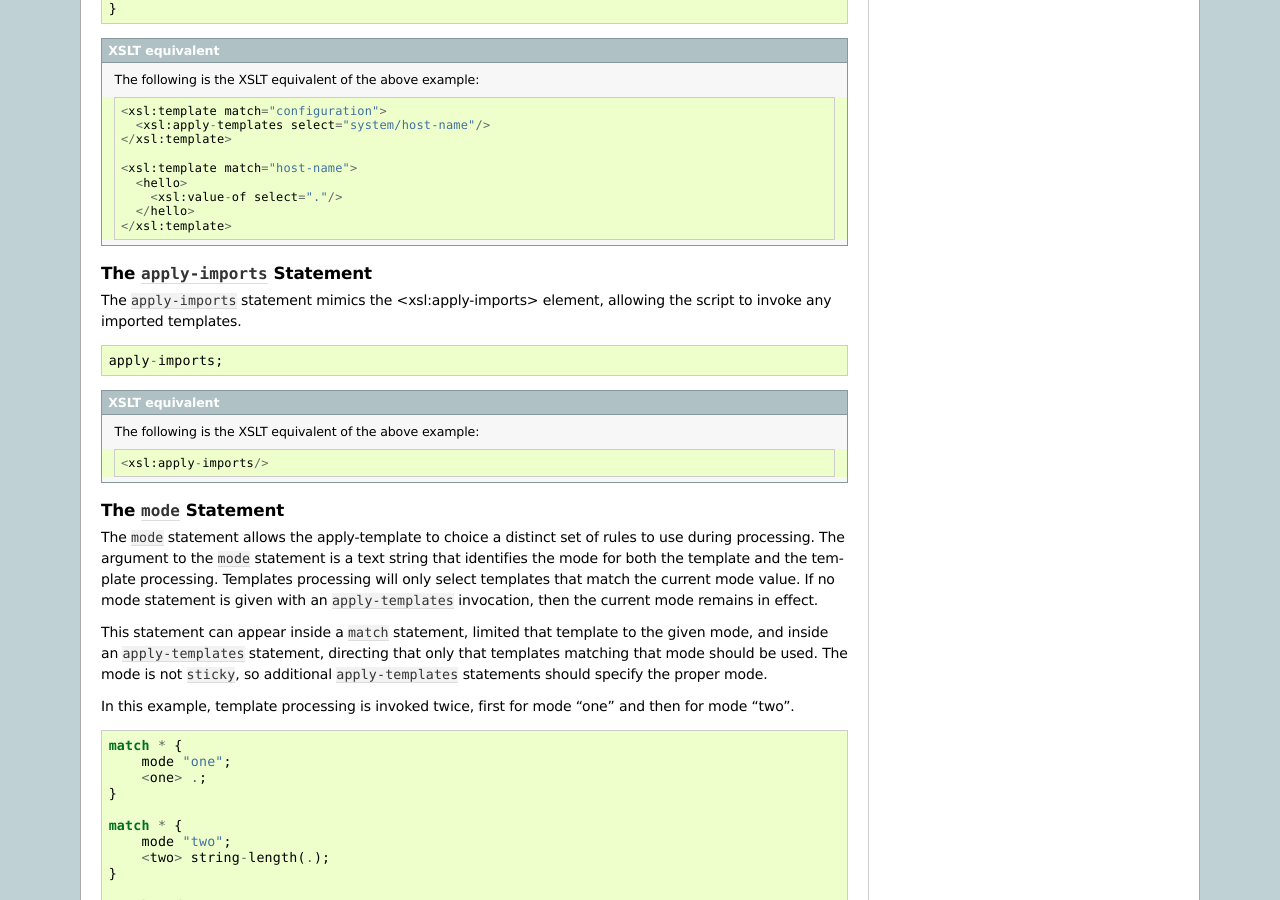
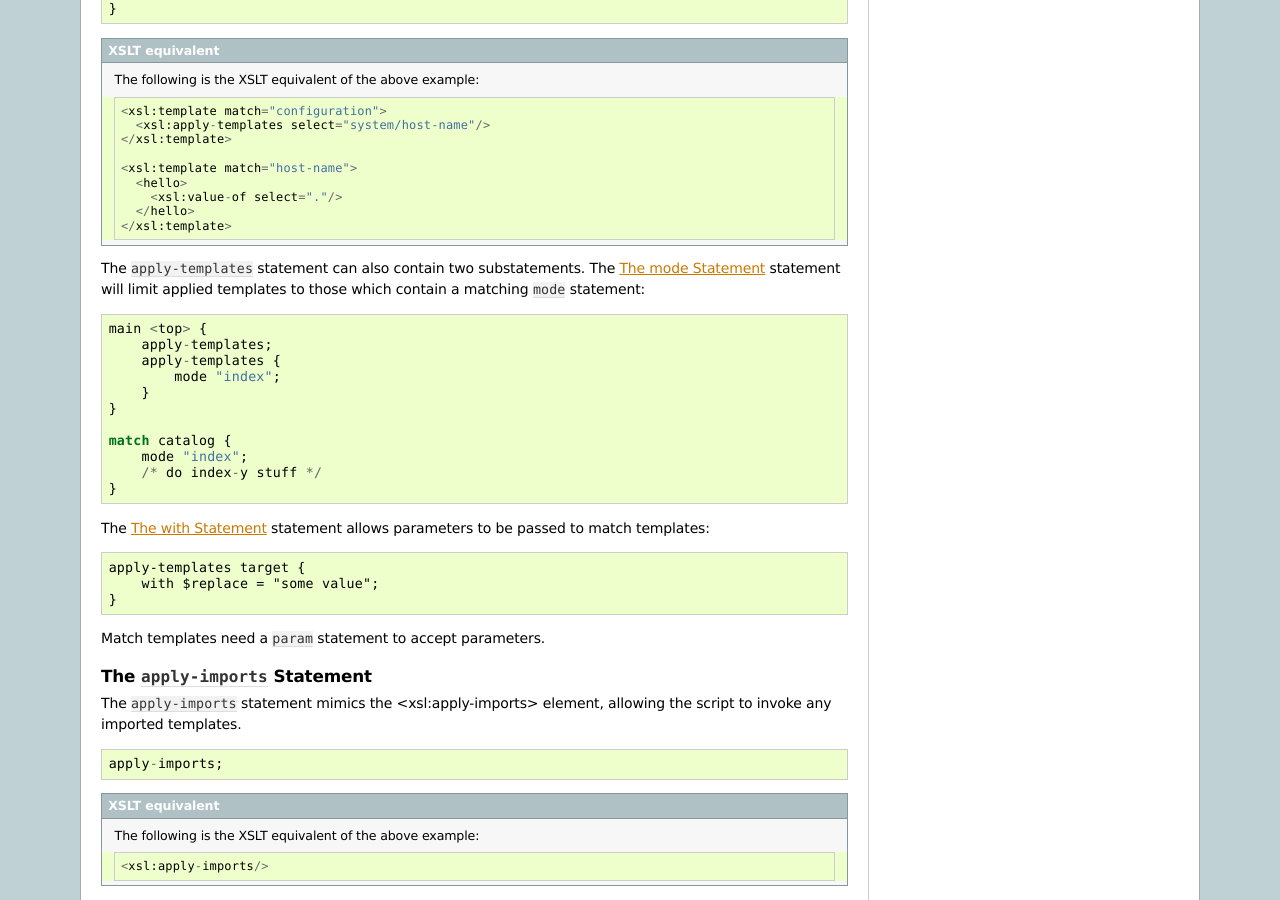
Before and after one commit to Juniper/libslax, a Sphinx documentation site: the page built from doc/templates.rst, in a window 1280 px wide and 900 px high, scrolled down 3596 px. Built offline with Sphinx 7.4.7, drawn with Linux system fonts in a browser that asks for light colours.

Commit message:
add docs for "mode" under "apply-templates"

```diff
--- a/doc/templates.rst
+++ b/doc/templates.rst
@@ -281,6 +281,30 @@ Match templates are applied using the `apply-templates` statement.
           </hello>
         </xsl:template>
 
+The `apply-templates` statement can also contain two substatements.
+The :ref:`mode` statement will limit applied templates to those which contain a matching
+`mode` statement::
+
+    main <top> {
+        apply-templates;
+        apply-templates {
+            mode "index";
+        }
+    }
+
+    match catalog {
+        mode "index";
+        /* do index-y stuff */
+    }
+
+The :ref:`with` statement allows parameters to be passed to match templates::
+
+    apply-templates target {
+        with $replace = "some value";
+    }
+
+Match templates need a `param` statement to accept parameters.
+
 .. index:: statements; apply-imports
 .. _apply-imports:
 
```
